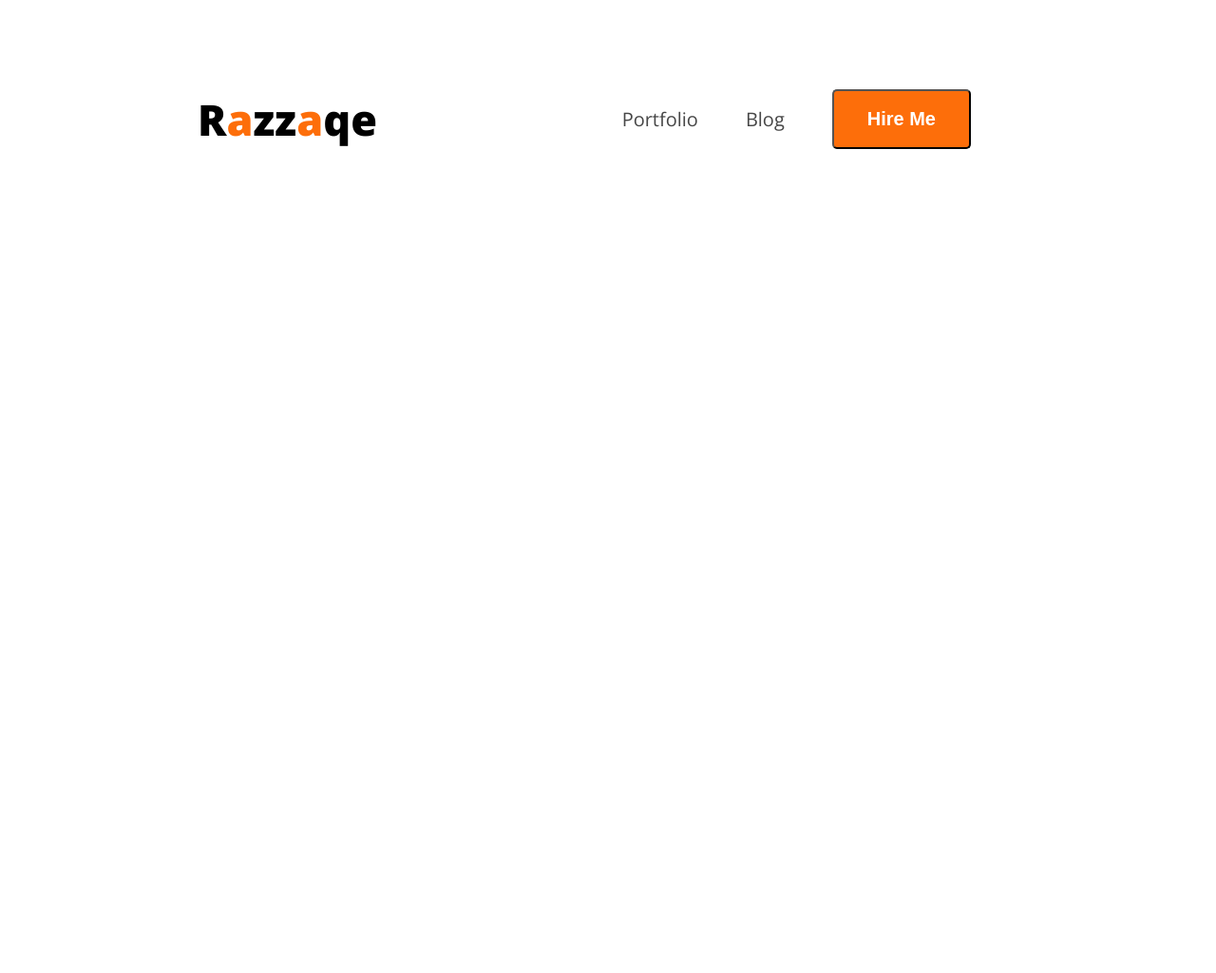
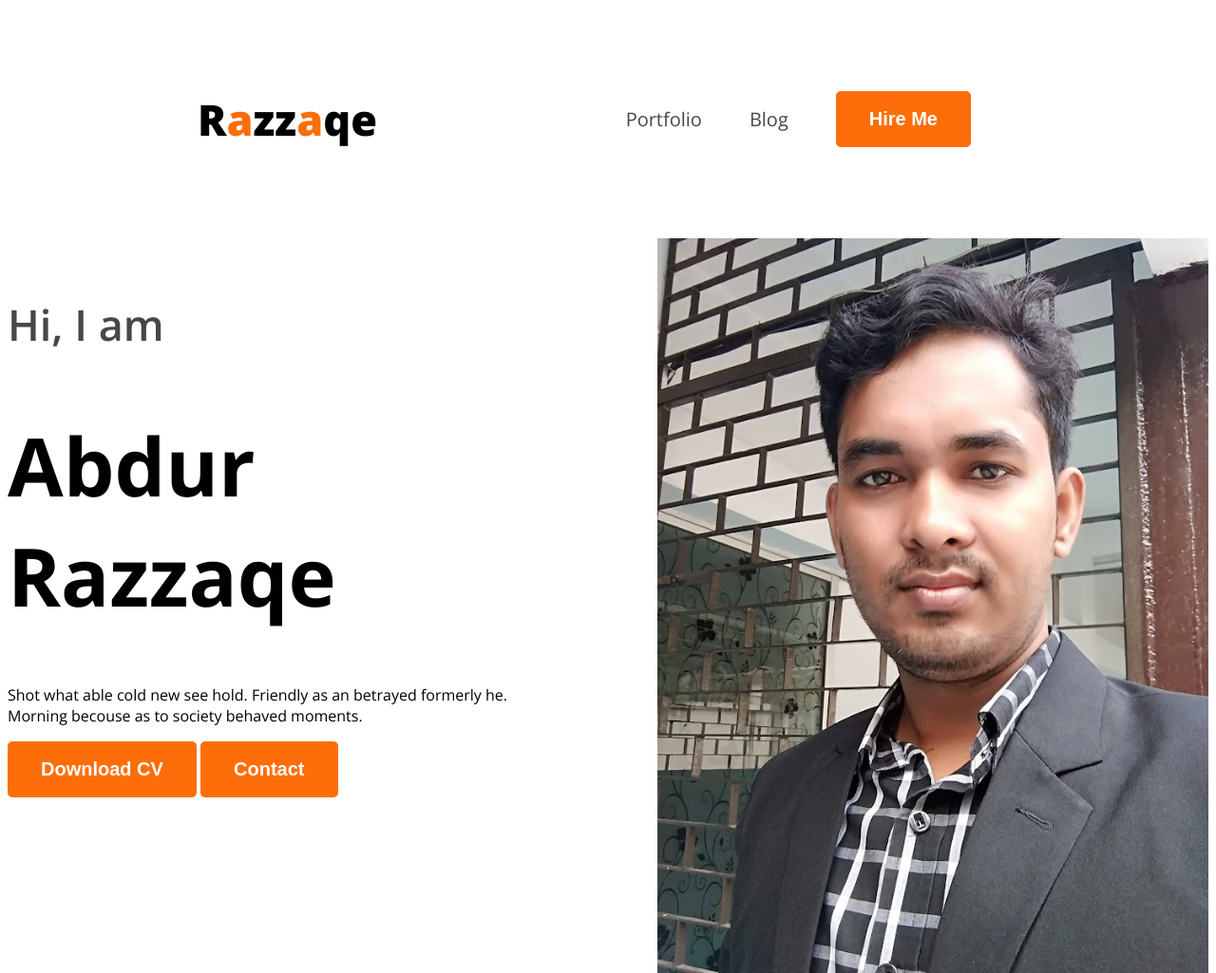
Before and after one commit to Abdur-Razzaqe/portfolio-resource, a plain HTML site: page index.html in a window 1280 px wide. Shown: the whole page at 95% size. Before the commit the page ends 800 px from the top, so only its background shows below. Drawn offline with nearby package versions, Linux system fonts and the light colour scheme.

Commit message:
portfolio Pic added

```diff
--- a/index.html
+++ b/index.html
@@ -10,7 +10,7 @@
     <link rel="stylesheet" href="/styles/style.css">
 </head>
 <body class="open-sans-normal">
-    <header>
+    <header class="header">
         <nav>
             <h3 class="nav-title">R<span class="text-primary">a</span>zz<span class="text-primary">a</span>qe</h3>
             <ul>
@@ -20,6 +20,19 @@
 
             </ul>
         </nav>
+        <div class="banner">
+            <div class="banner-content">
+                <h4 class="banner-greetings dark-2">Hi, I am</h4>
+                <h1 class="banner-title">Abdur Razzaqe</h1>
+                <p class="banner-description">
+                    Shot what able cold new see hold. Friendly as an betrayed formerly he. Morning becouse as to society behaved moments.
+                </p>
+                <button class="btn-proimary">Download CV</button>
+                <button class="btn-proimary">Contact</button>
+            </div>
+            <img class="banner-profile-pic" src="./images/IMG_20181215_075942.jpg" alt="">
+        </div>
+
     </header>
     <main>
 
--- a/styles/style.css
+++ b/styles/style.css
@@ -9,6 +9,15 @@
 /* Shared Style */
 .text-primary{
     color: #fd6e0a;
+}
+.dark-2{
+    color: #474747;
+}
+
+/* header */
+.header{
+    /* background-image: url(../images/bg\ pic.jpg); */
+    background-repeat: no-repeat;
 }
 
 /* Nav Styles */
@@ -35,9 +44,7 @@ nav li a{
     text-decoration: none;
     font-size: 20px;
 }
-.dark-2{
-    color: #474747;
-}
+
 .btn-proimary{
     background-color:#fd6e0a;
     font-weight: bold;
@@ -45,4 +52,29 @@ nav li a{
     color: white;
     padding: 18px 35px;
     border-radius: 5px;
+    border: none;
 }
+
+/* banner Style */
+.banner{
+    display: flex;
+    justify-content:space-between ;
+    margin-top: 0 35px 0 200px;
+}
+
+.banner-content{
+    max-width: 580px;
+}
+.banner-greetings{
+    font-size: 45px;
+    font-weight: 600;
+}
+
+.banner-title{
+    font-weight: bold;
+    font-size: 85px;
+}
+
+.banner-profile-pic{
+    width: 580px;
+}
```
Also changed, not shown: images/bg pic.jpg (added).
